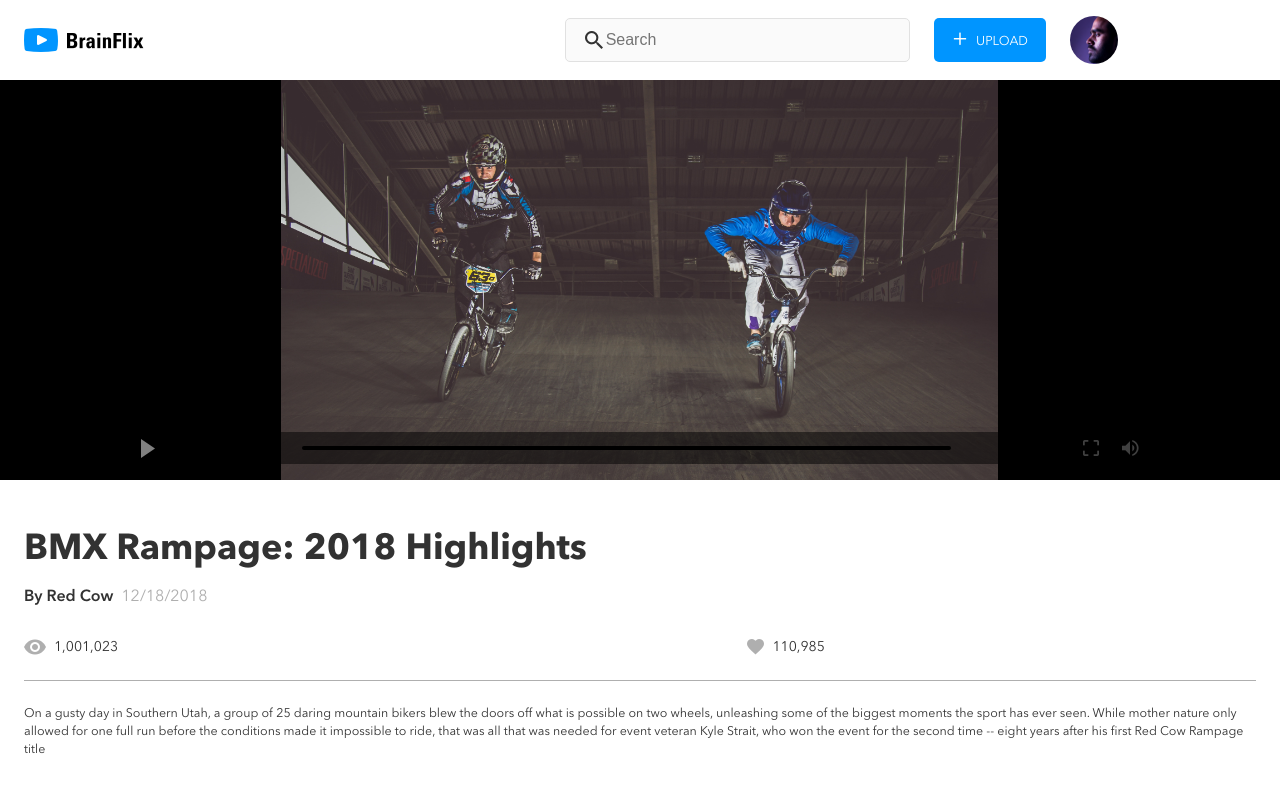
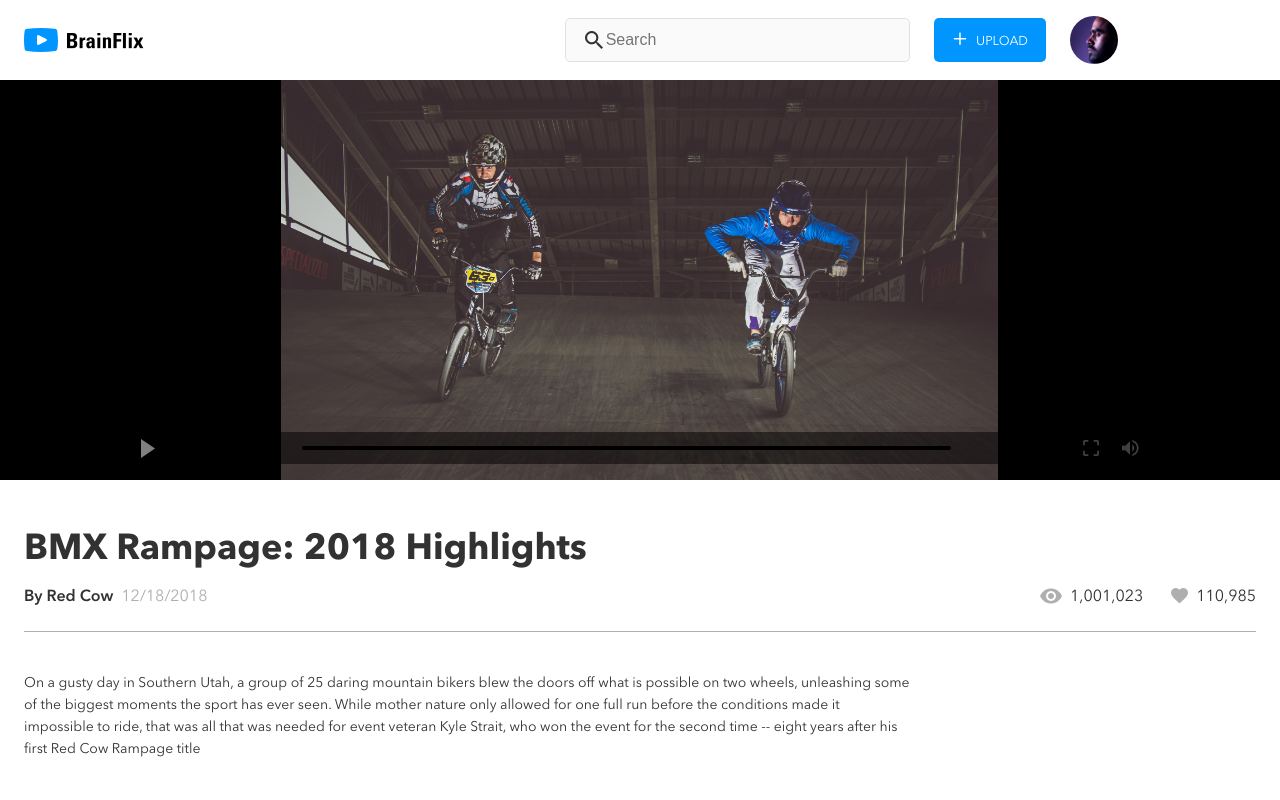
Before and after one commit to JDanielV/daniel-villaverde-brainflix, a React (Create React App) app in the folder sprint-one/: page / in a window 1280 px wide. Shown: the top 800 px of the page. Built offline with nearby package versions, Linux system fonts and the light colour scheme.

Commit message:
finished styling the video details for TABLET

```diff
--- a/sprint-one/src/styles/_partials/_videoDetails.scss
+++ b/sprint-one/src/styles/_partials/_videoDetails.scss
@@ -10,6 +10,10 @@
     border-bottom: 1px solid $darker-gray;
     padding-bottom: 1.5rem;
     margin-bottom: 1.5rem;
+
+    @include tablet {
+      margin-bottom: 2.5rem;
+    }
   }
 
   &__title {
@@ -25,8 +29,19 @@
     }
   }
 
+  &__author-stats-wrapper {
+    @include tablet {
+      display: flex;
+      justify-content: space-between;
+    }
+  }
+
   &__author-date-wrapper {
     margin-bottom: 2rem;
+
+    @include tablet {
+      margin-bottom: 0;
+    }
   }
 
   &__author {
@@ -52,11 +67,18 @@
     display: flex;
     width: 65%;
     justify-content: space-between;
+
+    @include tablet {
+      width: 13.5rem;
+    }
   }
 
   &__views-wrapper,
   &__likes-wrapper {
     display: flex;
+
+    @include tablet {
+    }
   }
 
   &__views-icon {
@@ -67,6 +89,10 @@
   &__likes-icon {
     width: 17px;
     height: 16px;
+
+    @include tablet {
+      margin-left: 1.5rem;
+    }
   }
 
   &__views-count,
@@ -74,11 +100,21 @@
     font-size: 0.875rem;
     display: inline-block;
     margin-left: 0.5rem;
+
+    @include tablet {
+      font-size: 1rem;
+    }
   }
 
   &__description {
     font-size: 0.78rem;
     line-height: 1.125rem;
     margin: 0;
+
+    @include tablet {
+      font-size: 0.875rem;
+      line-height: 1.375rem;
+      width: 72%;
+    }
   }
 }
--- a/sprint-one/src/styles/styles.css
+++ b/sprint-one/src/styles/styles.css
@@ -326,6 +326,12 @@
   margin-bottom: 1.5rem;
 }
 
+@media (min-width: 768px) {
+  .video-details__title-author-stats-wrapper {
+    margin-bottom: 2.5rem;
+  }
+}
+
 .video-details__title {
   font-family: "Avenir Next Bold";
   margin-top: 0;
@@ -341,8 +347,25 @@
   }
 }
 
+@media (min-width: 768px) {
+  .video-details__author-stats-wrapper {
+    display: -webkit-box;
+    display: -ms-flexbox;
+    display: flex;
+    -webkit-box-pack: justify;
+        -ms-flex-pack: justify;
+            justify-content: space-between;
+  }
+}
+
 .video-details__author-date-wrapper {
   margin-bottom: 2rem;
+}
+
+@media (min-width: 768px) {
+  .video-details__author-date-wrapper {
+    margin-bottom: 0;
+  }
 }
 
 .video-details__author {
@@ -378,6 +401,12 @@
           justify-content: space-between;
 }
 
+@media (min-width: 768px) {
+  .video-details__stats-wrapper {
+    width: 13.5rem;
+  }
+}
+
 .video-details__views-wrapper, .video-details__likes-wrapper {
   display: -webkit-box;
   display: -ms-flexbox;
@@ -394,16 +423,36 @@
   height: 16px;
 }
 
+@media (min-width: 768px) {
+  .video-details__likes-icon {
+    margin-left: 1.5rem;
+  }
+}
+
 .video-details__views-count, .video-details__likes-count {
   font-size: 0.875rem;
   display: inline-block;
   margin-left: 0.5rem;
 }
 
+@media (min-width: 768px) {
+  .video-details__views-count, .video-details__likes-count {
+    font-size: 1rem;
+  }
+}
+
 .video-details__description {
   font-size: 0.78rem;
   line-height: 1.125rem;
   margin: 0;
+}
+
+@media (min-width: 768px) {
+  .video-details__description {
+    font-size: 0.875rem;
+    line-height: 1.375rem;
+    width: 72%;
+  }
 }
 
 .comments-section {
```
Also changed, not shown: 1 other file (tests, documents, lock files or other folders).
